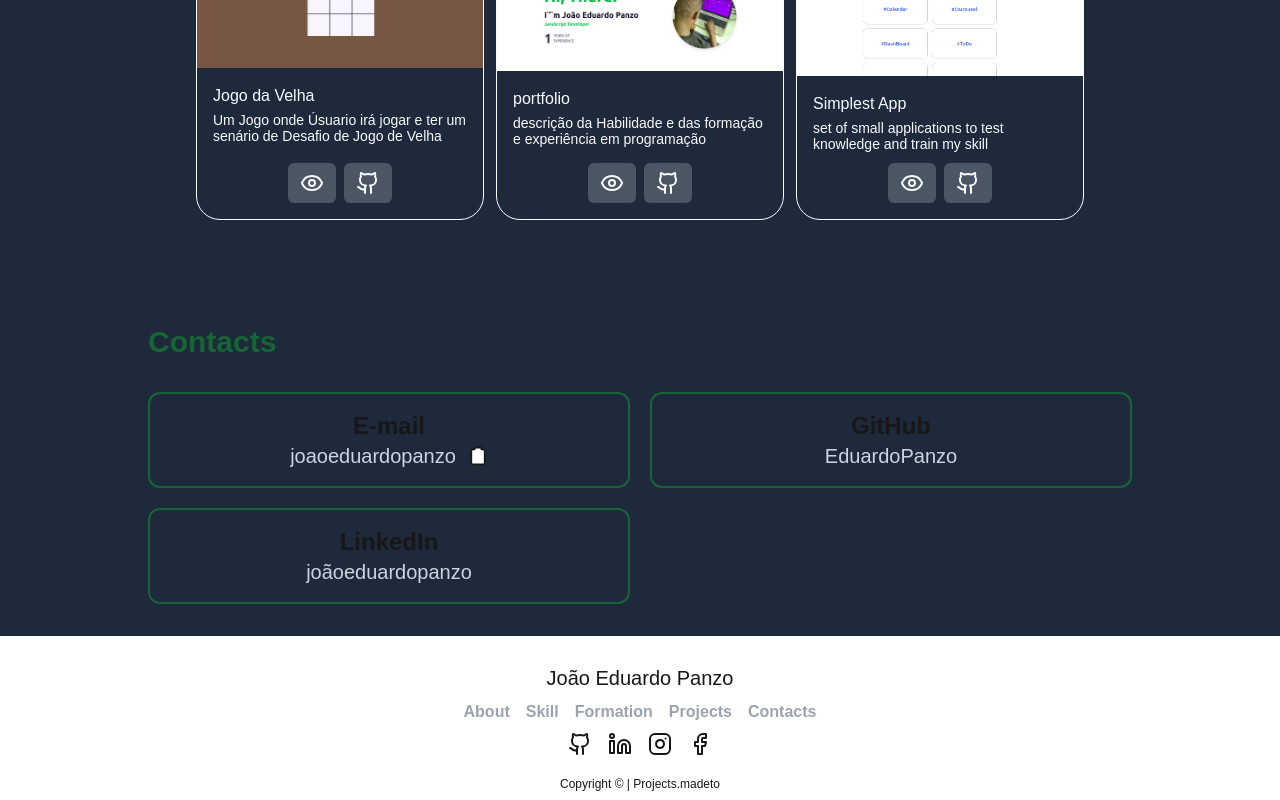
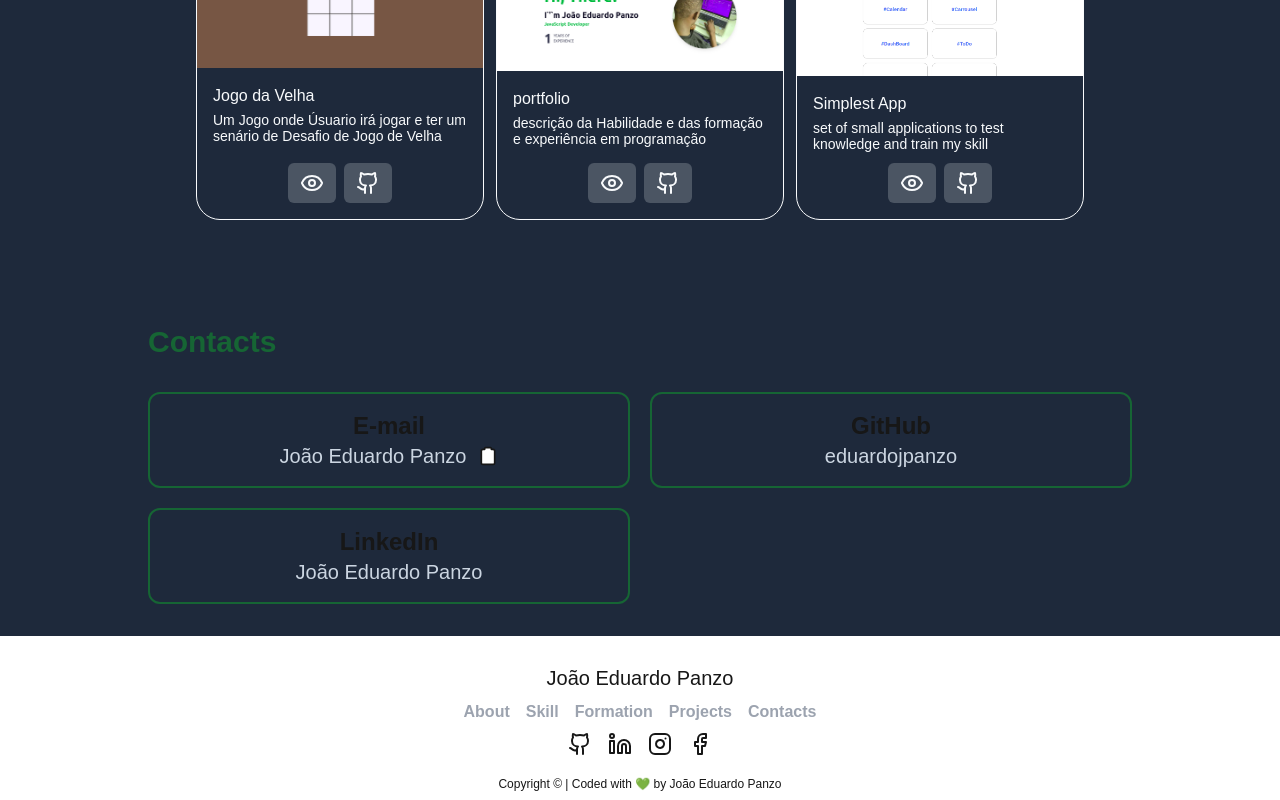
Before and after one commit to eduardojpanzo/portfolio, a Next.js app: page /en in a window 1280 px wide. Shown: the part 2608-3408 px from the top of the page. Built offline with nearby package versions, Linux system fonts and the light colour scheme.

Commit message:
core: ajuste links

```diff
--- a/src/components/Networking.tsx
+++ b/src/components/Networking.tsx
@@ -5,7 +5,7 @@ import { Facebook, Github, Instagram, Linkedin } from "lucide-react";
 export const networkItems = [
   { href: "https://github.com/eduardojpanzo", Icon: Github },
   {
-    href: "https://www.linkedin.com/in/joãoeduardopanzo",
+    href: "https://www.linkedin.com/in/eduardojpanzo",
     Icon: Linkedin,
   },
   { href: "https://www.instagram.com/eduardojpanzo/", Icon: Instagram },
--- a/src/sections/Contacts.tsx
+++ b/src/sections/Contacts.tsx
@@ -6,19 +6,19 @@ import { CopyButton } from "@/components/CopyButton";
 const contacts = [
   {
     title: "E-mail",
-    name: "joaoeduardopanzo",
+    name: "João Eduardo Panzo",
     link: "joaoeduardopanzo@gmail.com",
     isMail: true,
   },
   {
     title: "GitHub",
-    name: "EduardoPanzo",
+    name: "eduardojpanzo",
     link: "https://github.com/eduardojpanzo",
   },
   {
     title: "LinkedIn",
-    name: "joãoeduardopanzo",
-    link: "https://www.linkedin.com/in/joãoeduardopanzo/",
+    name: "João Eduardo Panzo",
+    link: "https://www.linkedin.com/in/eduardojpanzo/",
   },
 ];
 
--- a/src/sections/Footer.tsx
+++ b/src/sections/Footer.tsx
@@ -3,7 +3,7 @@ import { Menu } from "@/components/Menu";
 import { Networking } from "@/components/Networking";
 
 export function Footer() {
-  const f = useTranslations("Projects");
+  const f = useTranslations("Footer");
   const t = useTranslations("Menu");
   const menuLinks = [
     { path: "#about", value: `${t("about")}` },
```
